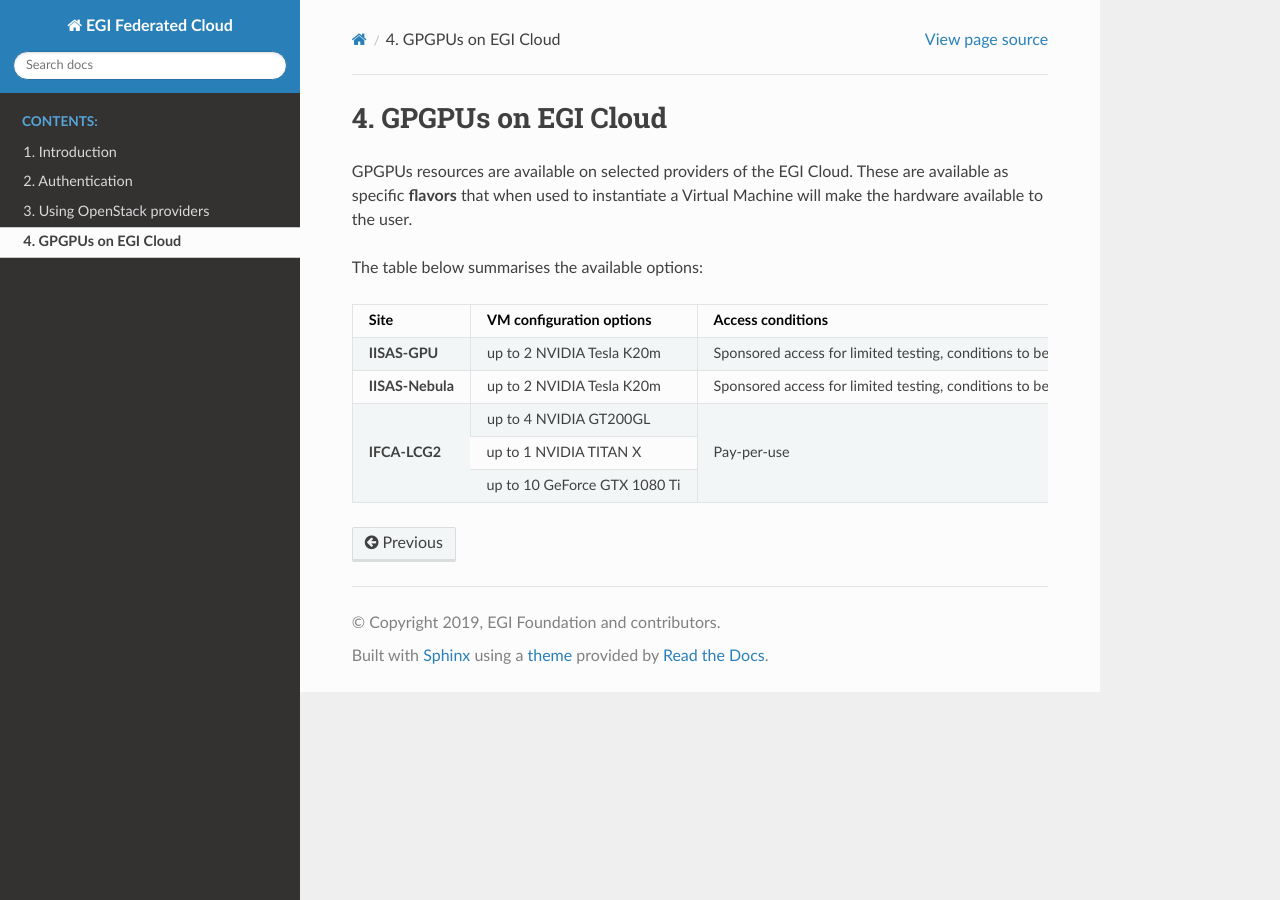
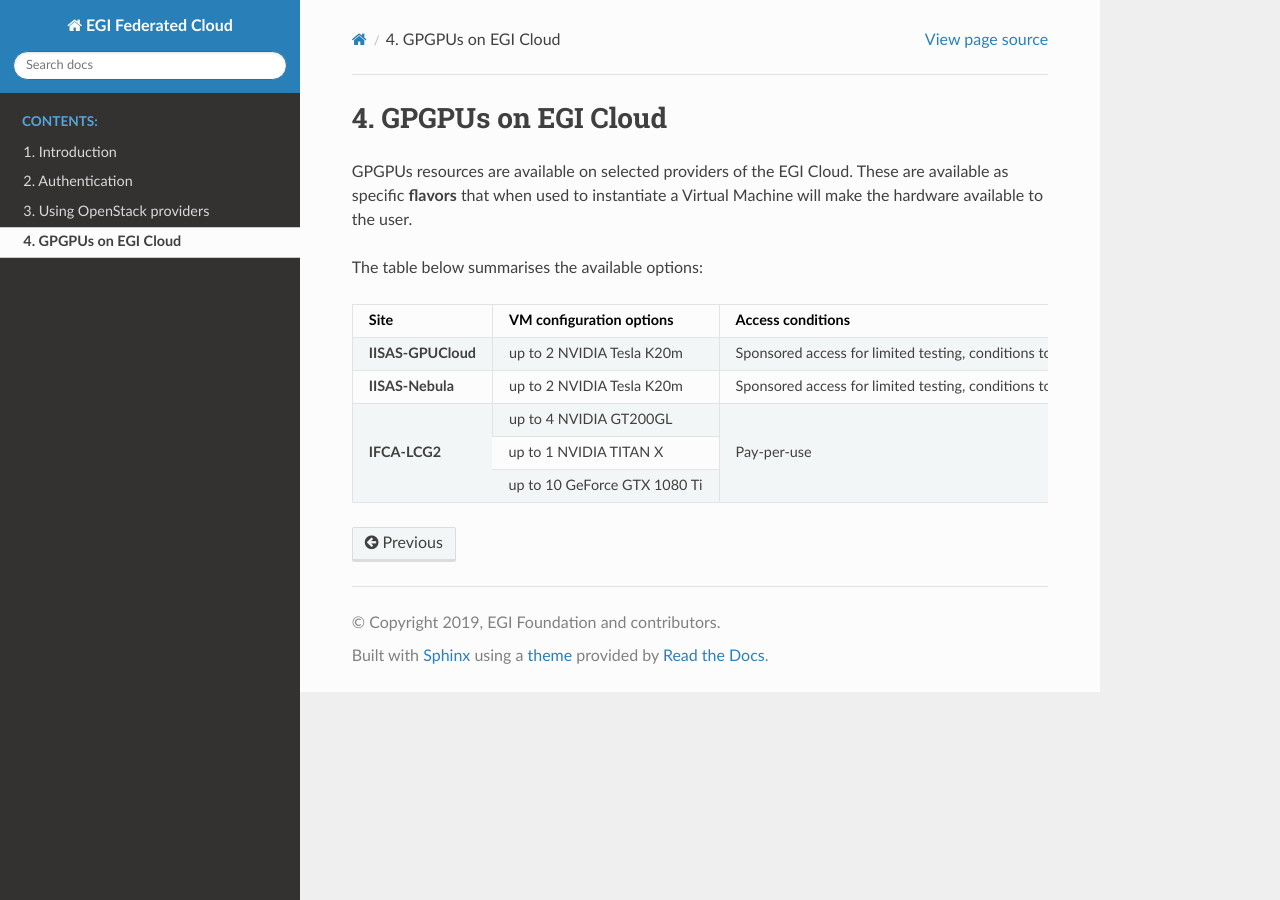
Before and after one commit to EGI-Federation/fedcloud-documentation, a Sphinx documentation site: the page built from source/gpgpu.rst, in a window 1280 px wide. Built offline with Sphinx 7.4.7 and the Read the Docs theme 2.0.0, drawn with Linux system fonts in a browser that asks for light colours.

Commit message:
Fix IISAS GPU site name

```diff
--- a/source/gpgpu.rst
+++ b/source/gpgpu.rst
@@ -9,20 +9,20 @@
 
 The table below summarises the available options:
 
-+-------------------+---------------------------------+--------------------------------------------+
-| Site              | VM configuration options        | Access conditions                          |
-+===================+=================================+============================================+
-| **IISAS-GPU**     | up to 2 NVIDIA Tesla K20m       | Sponsored access for limited testing,      |
-|                   |                                 | conditions to be negotiated for long-term  |
-|                   |                                 | usage                                      |
-+-------------------+---------------------------------+--------------------------------------------+
-| **IISAS-Nebula**  | up to 2 NVIDIA Tesla K20m       | Sponsored access for limited testing,      |
-|                   |                                 | conditions to be negotiated for long-term  |
-|                   |                                 | usage                                      |
-+-------------------+---------------------------------+--------------------------------------------+
-| **IFCA-LCG2**     | up to 4 NVIDIA GT200GL          | Pay-per-use                                |
-|                   +---------------------------------+                                            |
-|                   | up to 1 NVIDIA TITAN X          |                                            |
-|                   +---------------------------------+                                            |
-|                   | up to 10 GeForce GTX 1080 Ti    |                                            |
-+-------------------+---------------------------------+--------------------------------------------+
++--------------------+---------------------------------+--------------------------------------------+
+| Site               | VM configuration options        | Access conditions                          |
++====================+=================================+============================================+
+| **IISAS-GPUCloud** | up to 2 NVIDIA Tesla K20m       | Sponsored access for limited testing,      |
+|                    |                                 | conditions to be negotiated for long-term  |
+|                    |                                 | usage                                      |
++--------------------+---------------------------------+--------------------------------------------+
+| **IISAS-Nebula**   | up to 2 NVIDIA Tesla K20m       | Sponsored access for limited testing,      |
+|                    |                                 | conditions to be negotiated for long-term  |
+|                    |                                 | usage                                      |
++--------------------+---------------------------------+--------------------------------------------+
+| **IFCA-LCG2**      | up to 4 NVIDIA GT200GL          | Pay-per-use                                |
+|                    +---------------------------------+                                            |
+|                    | up to 1 NVIDIA TITAN X          |                                            |
+|                    +---------------------------------+                                            |
+|                    | up to 10 GeForce GTX 1080 Ti    |                                            |
++--------------------+---------------------------------+--------------------------------------------+
```
